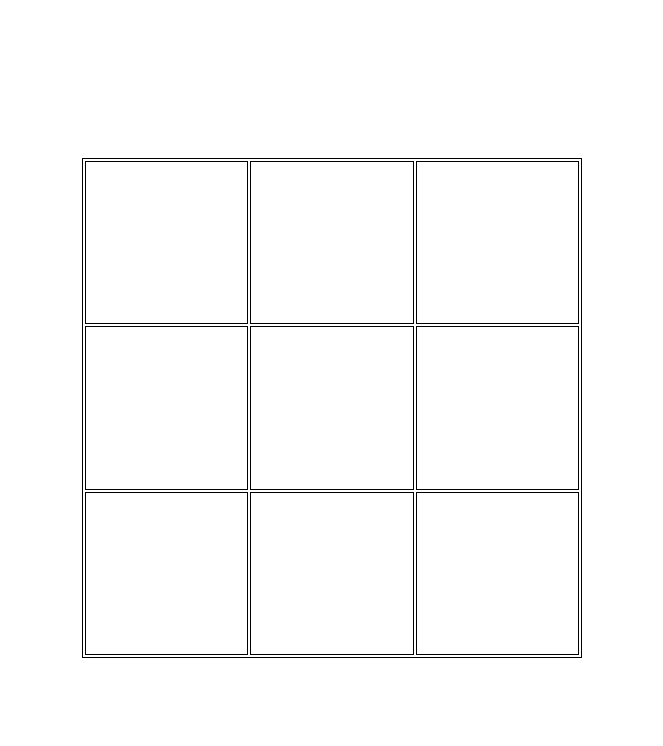
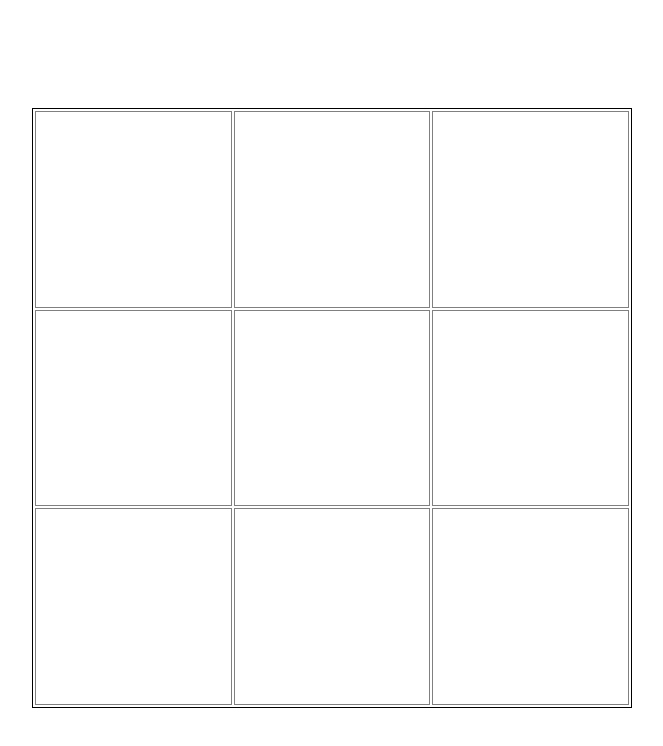
Before and after one commit to zmwaite182/tictactoe, a plain HTML site: page index.html in a window 1280 px wide. Shown: the whole page, without its empty margins (308-971 px from the left). Drawn offline with Linux system fonts and the light colour scheme.

```diff
--- a/index.html
+++ b/index.html
@@ -5,8 +5,8 @@
     <title></title>
     <style>
       body {display: flex; justify-content: center; align-items: center; height: 100vh;}
-      table {border: 1px solid black; width: 500px; height: 500px; }
-      td {border: 1px solid black; font-size: 5em; padding: 0; text-align: center;}
+      table {border: 1px solid black; width: 600px; height: 600px; }
+      td {box-sizing: content-box; border: 1px solid grey; font-size: 5em; padding: 50px; text-align: center;}
     </style>
   </head>
   <body>
```
Also changed, not shown: main.js (+31 -5 lines).
